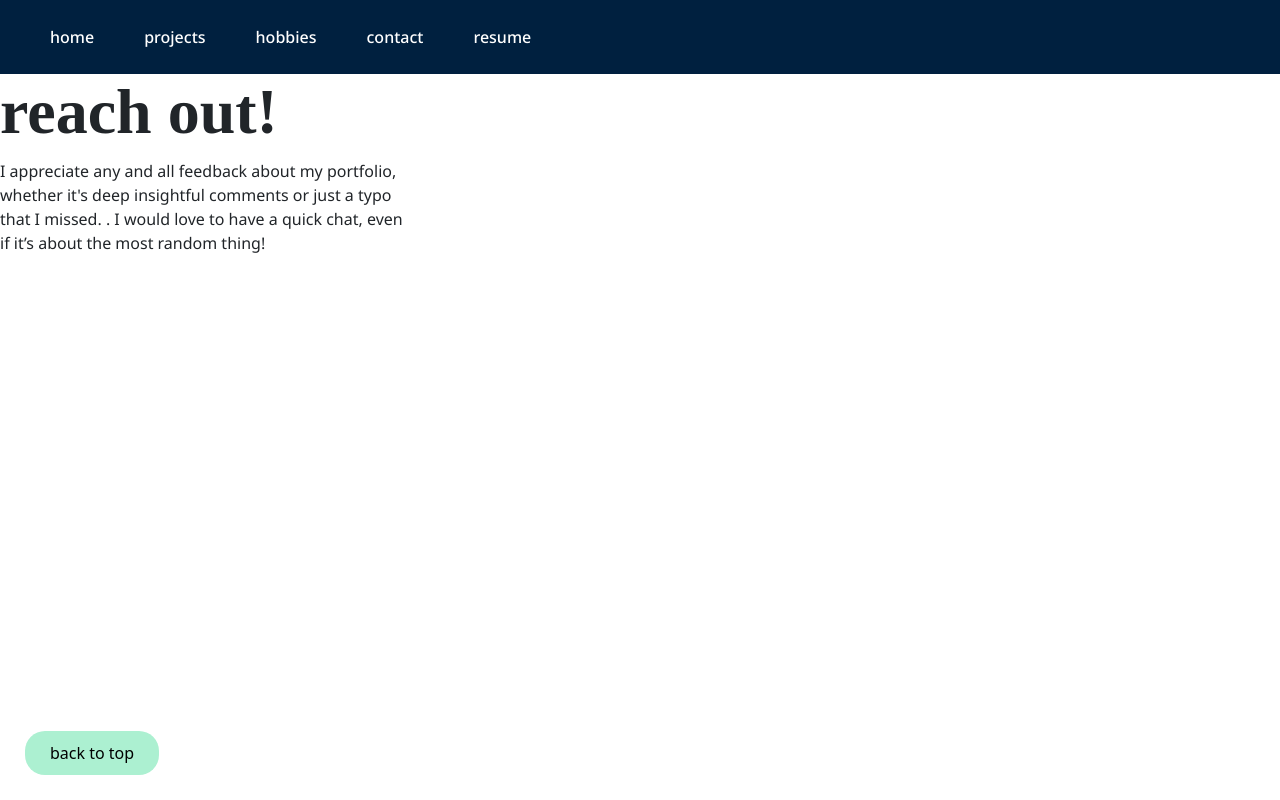
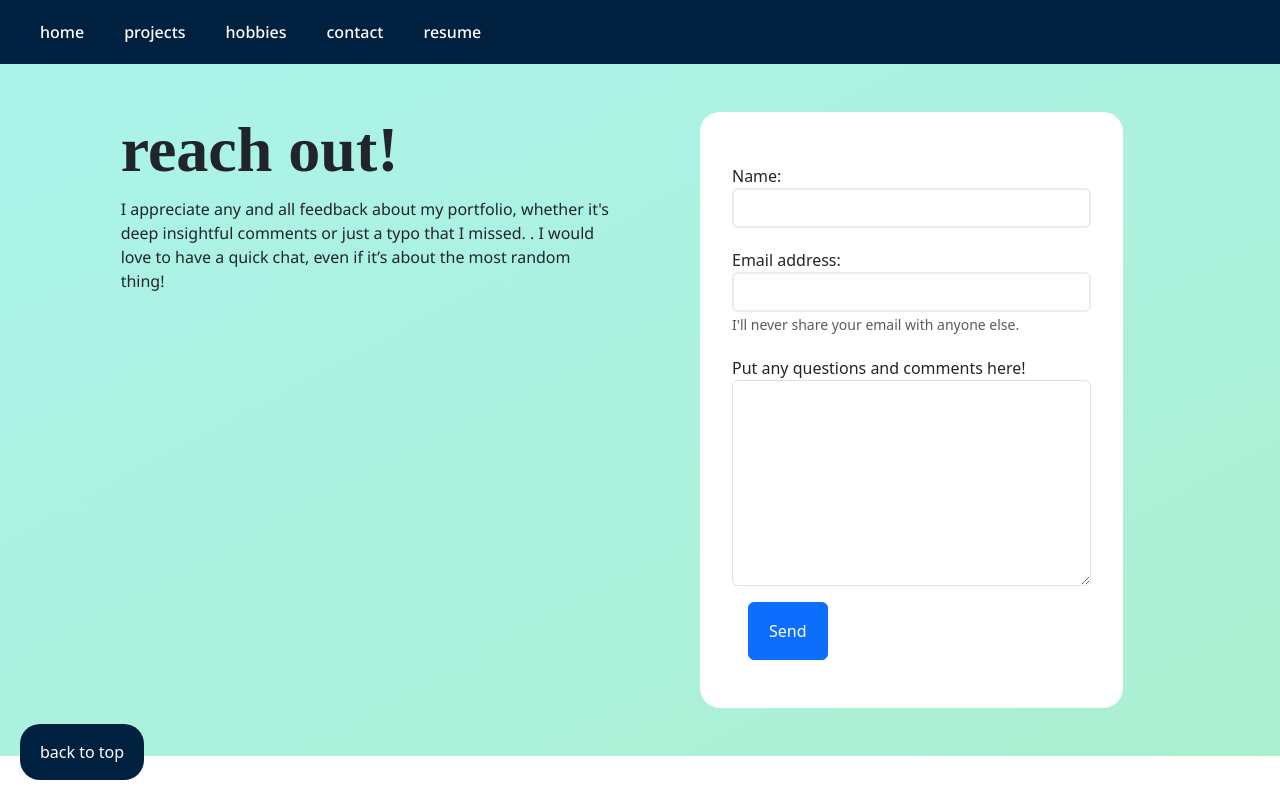
Before and after one commit to NayanaAg/portfolio, a Next.js app: page /contact in a window 1280 px wide. Built offline with nearby package versions, Linux system fonts and the light colour scheme; a web font is replaced by a local one.

Commit message:
setting up contact page elements

```diff
--- a/app/contact/page.tsx
+++ b/app/contact/page.tsx
@@ -6,16 +6,33 @@ export default function Page() {
     return <>
 
         <div id="container">
-            <GlobalNav/>
-            <TopButton version="btn-green"/>
+            <GlobalNav />
+            <TopButton version="btn-blue" />
 
-            <div className="row">
-                <div className="col-4">
+            <div className="row" id="hero-banner">
+                <div className="col-5 offset-1 g-5">
                     <h1>reach out!</h1>
                     <p>I appreciate any and all feedback about my portfolio, whether it's deep insightful comments or just a typo that I missed. . I would love to have a quick chat, even if it’s about the most random thing!</p>
                 </div>
                 <div className="col-5">
-                    <form>
+                    <form id="contact-form">
+                        <div className="form-group">
+                            <label htmlFor="name">Name: </label>
+                            <input type="text" className="form-control" id="name" aria-describedby="Enter your name" />
+                        </div>
+
+                        <div className="form-group">
+                            <label htmlFor="email">Email address: </label>
+                            <input type="email" className="form-control" id="email" aria-describedby="Enter your email address" />
+                            <small id="email" className="form-text text-muted">I'll never share your email with anyone else. </small>
+                        </div>
+
+                        <div className="form-group">
+                            <label htmlFor="message">Put any questions and comments here!</label>
+                            <textarea className="form-control" id="message" rows="8"></textarea>
+                        </div>
+
+                        <button type="submit" className="btn btn-primary">Send</button>
 
                     </form>
                 </div>
--- a/app/global.css
+++ b/app/global.css
@@ -24,17 +24,18 @@
 
     --h1-size: 4em;
     --h2-size: 2.5em;
-    --h3-size: 1.5em;
+    --h3-size: 1.2em;
     --body-size: 1em;
 
     --xbold: 800;
     --mdbold: 500;
 
     /*spacing*/
-    --xs-space: 10px;
-    --sm-space: 25px;
-    --md-space: 40px;
-    --lg-space: 65px;
+    --xs-space: 1em;
+    --sm-space: 1.25em;
+    --md-space: 1.5em;
+    --lg-space: 2em;
+    --xl-space: 3em;
 
     /*element styling*/
     --btn-radius: 20px;
@@ -172,5 +173,20 @@ li {
     padding-left: 15px;
     content: "•"
 }
+/*marquee end*/
 
-/*marquee end*/
+/*contact form*/
+#contact-form {
+    background-color: white;
+    padding: var(--lg-space);
+    margin: var(--xl-space);
+    border-radius: 20px;
+}
+
+#contact-form input {
+    border: 2px solid var(--light-bg);
+}
+
+#contact-form label {
+    margin-top: var(--sm-space);
+}
--- a/app/projects/page.tsx
+++ b/app/projects/page.tsx
@@ -22,7 +22,7 @@ export default function Page() {
                 </div>
 
                 <div className="row">
-                    <div className="col-md-6 offset-md-3 text-center">
+                    <div className="col-md-8 offset-md-2 text-center">
                         <SkillButton />
                     </div>
                 </div>
@@ -46,7 +46,7 @@ export default function Page() {
                                     <a href="/folktales">
                                         <img className="product-img" src="images/hero-banner.jpg"
                                             alt="penguins enjoying winter notepad art" />
-                                        <div className="product-content">
+                                        <div className="product-content d-flex flex-row justify-content-between">
                                             <h3>{item.name}</h3>
                                             <p>{item.date}</p>
                                         </div>
```
Also changed, not shown: app/components/skill-btns.tsx (+8 -1 lines), app/projects/projects.css (+10 -2 lines).
